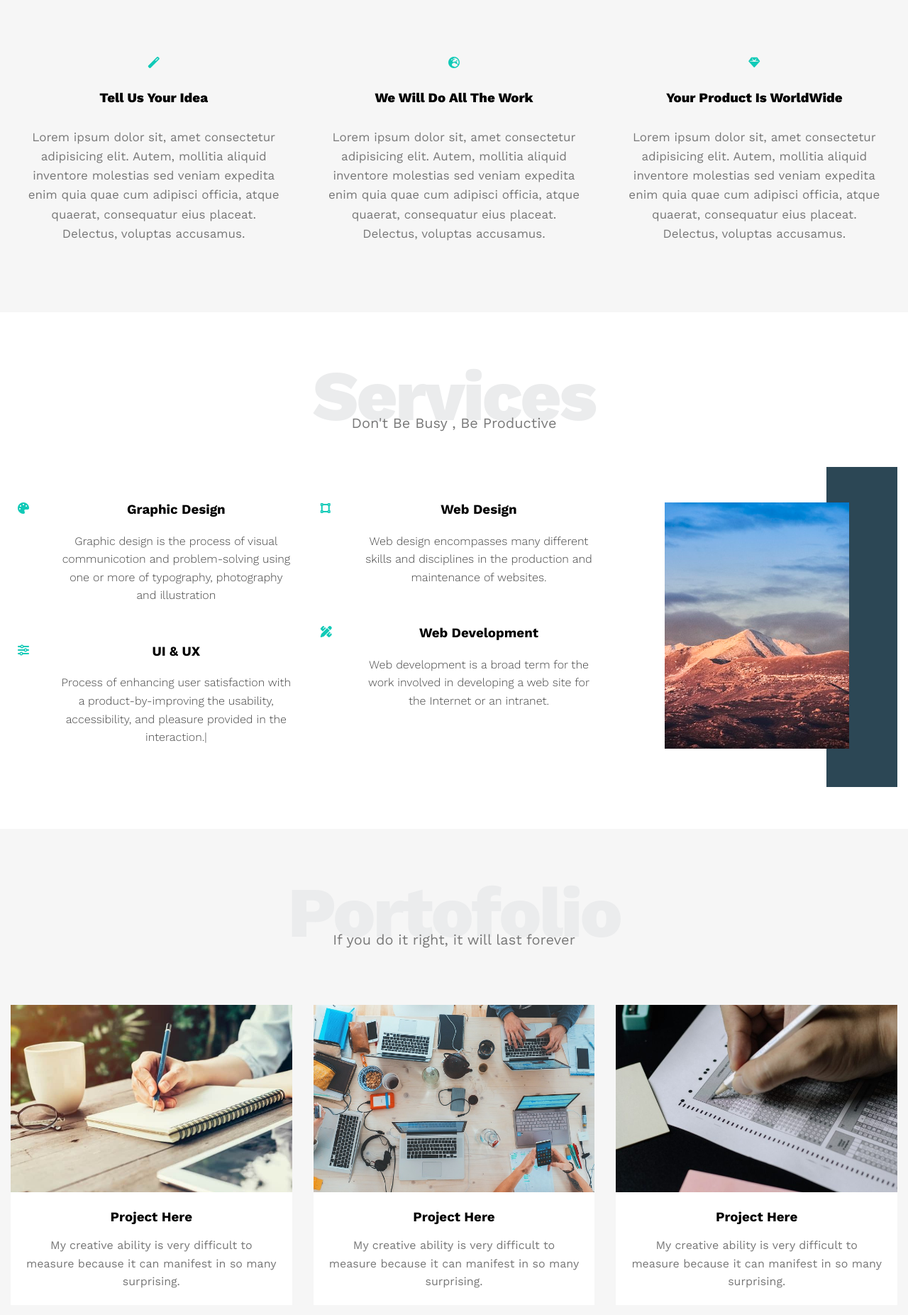
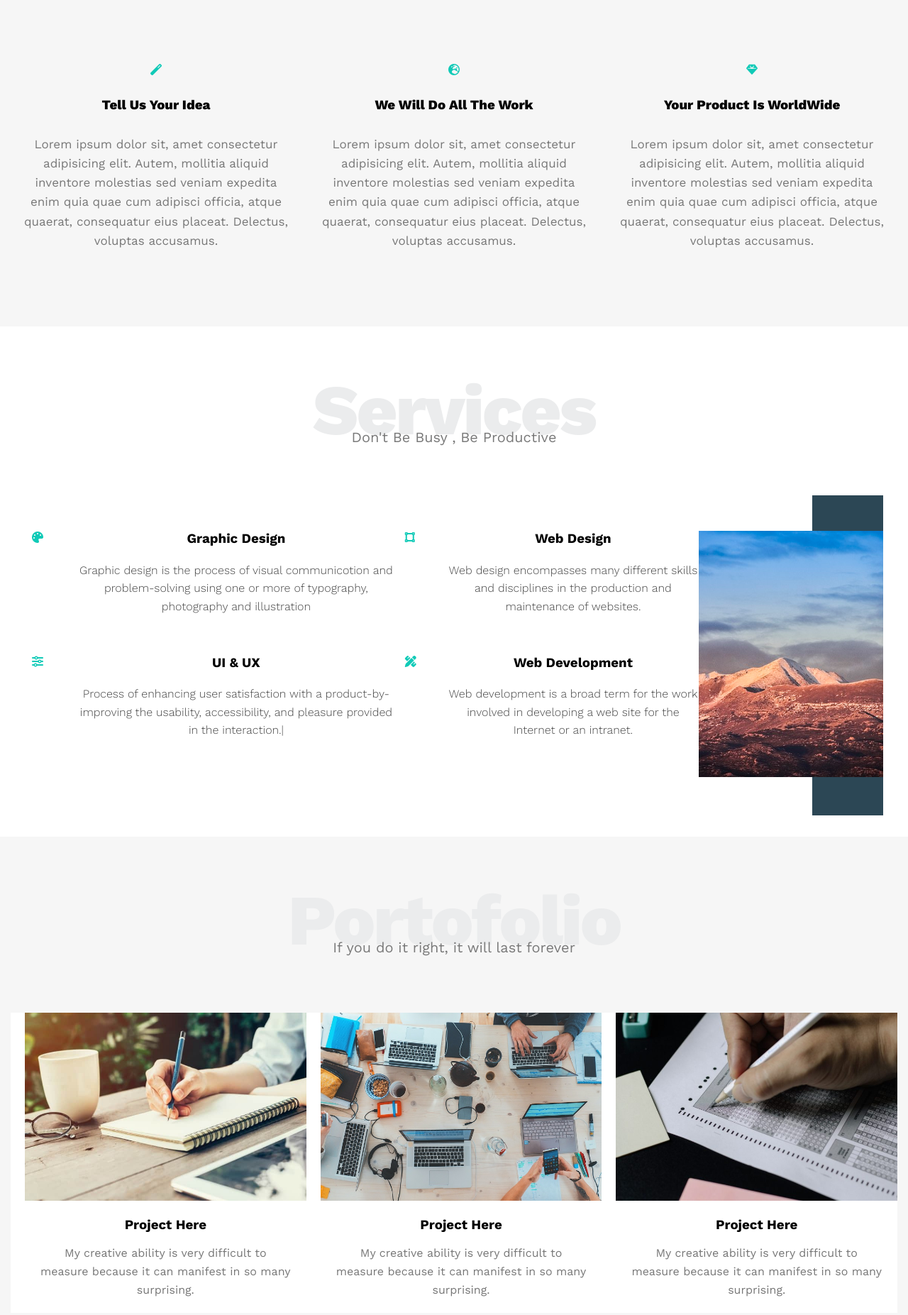
Before and after one commit to NehalHamada/Project-1, a plain HTML site: page index.html in a window 1280 px wide. Shown: the part 800-2653 px from the top of the page at 71% size. Drawn offline with nearby package versions, Linux system fonts and the light colour scheme.

Commit message:
Update leon.css

```diff
--- a/css/leon.css
+++ b/css/leon.css
@@ -183,9 +183,18 @@ body {
   background-color: var(--section-background);
 }
 .features .container {
-  display: grid;
+  /* display: grid;
   grid-template-columns: repeat(auto-fill, minmax(300px, 1fr));
-  gap: 20px;
+  gap: 20px; */
+  display: flex;
+  justify-content: center;
+  align-items: center;
+  padding: 10px;
+}
+@media (max-width: 767px) {
+  .features .container {
+    flex-direction: column;
+  }
 }
 .features .feat {
   padding: 20px;
@@ -212,10 +221,20 @@ body {
   padding-bottom: var(--section-padding);
 }
 .services .services-content {
-  display: grid;
+  /* display: grid;
   grid-template-columns: repeat(auto-fill, minmax(300px, 1fr));
   gap: 30px;
+  margin-top: 100px; */
   margin-top: 100px;
+  display: flex;
+  justify-content: center;
+  align-items: center;
+  padding: 20px;
+}
+@media (max-width: 767px) {
+  .services .services-content {
+    flex-direction: column;
+  }
 }
 .services .services-content .srv {
   display: flex;
@@ -275,13 +294,28 @@ body {
   background-color: var(--section-background);
 }
 .portofolio .Portofolio-content {
-  display: grid;
+  /* display: grid;
   grid-template-columns: repeat(auto-fill, minmax(300px, 1fr));
-  gap: 30px;
+  gap: 30px; */
   margin-top: 80px;
+  display: flex;
+  justify-content: center;
+  align-items: center;
+
+}
+@media (max-width: 767px) {
+  .portofolio .Portofolio-content {
+    flex-direction: column;
+  }
 }
 .portofolio .Portofolio-content .card {
   background-color: white;
+  padding-left: 20px;
+}
+@media (max-width: 767px) {
+  .portofolio .Portofolio-content .card {
+    padding-top: 20px;
+  }
 }
 .portofolio .Portofolio-content .card img {
   max-width: 100%;
```
